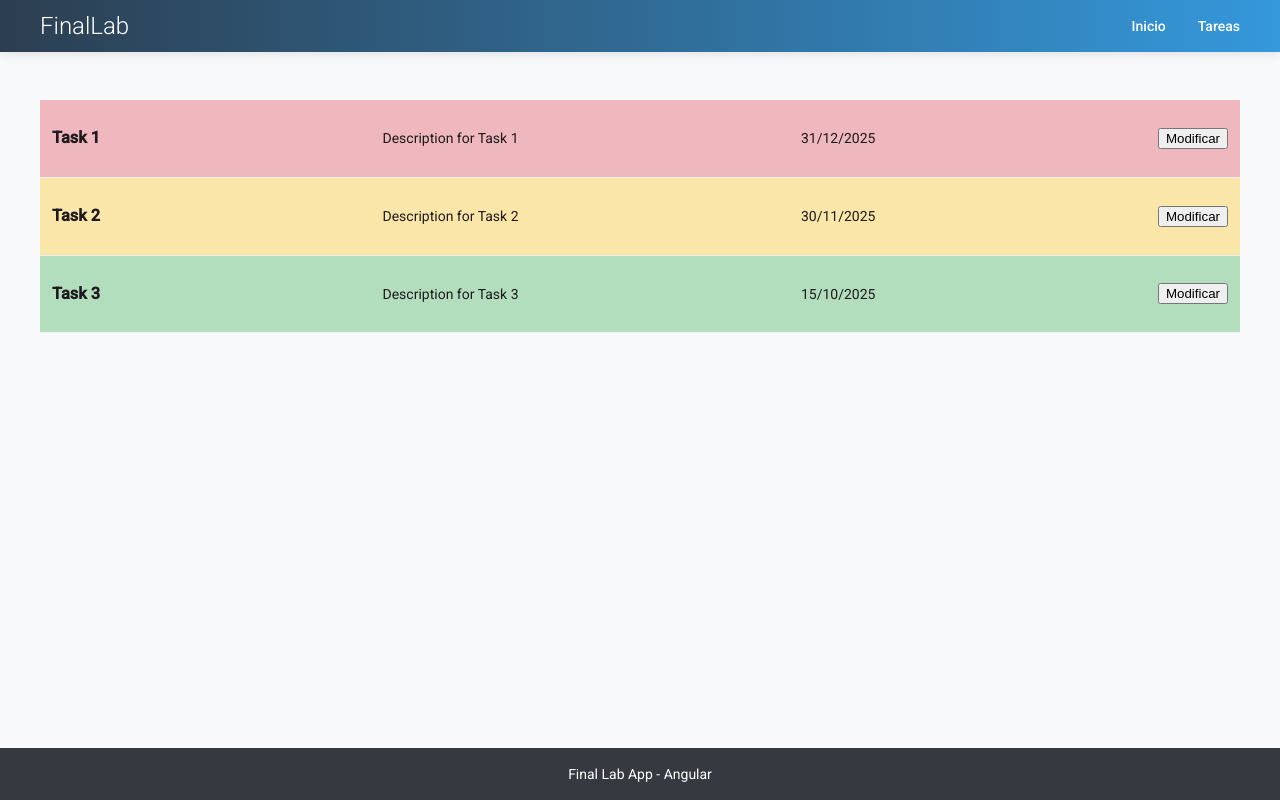
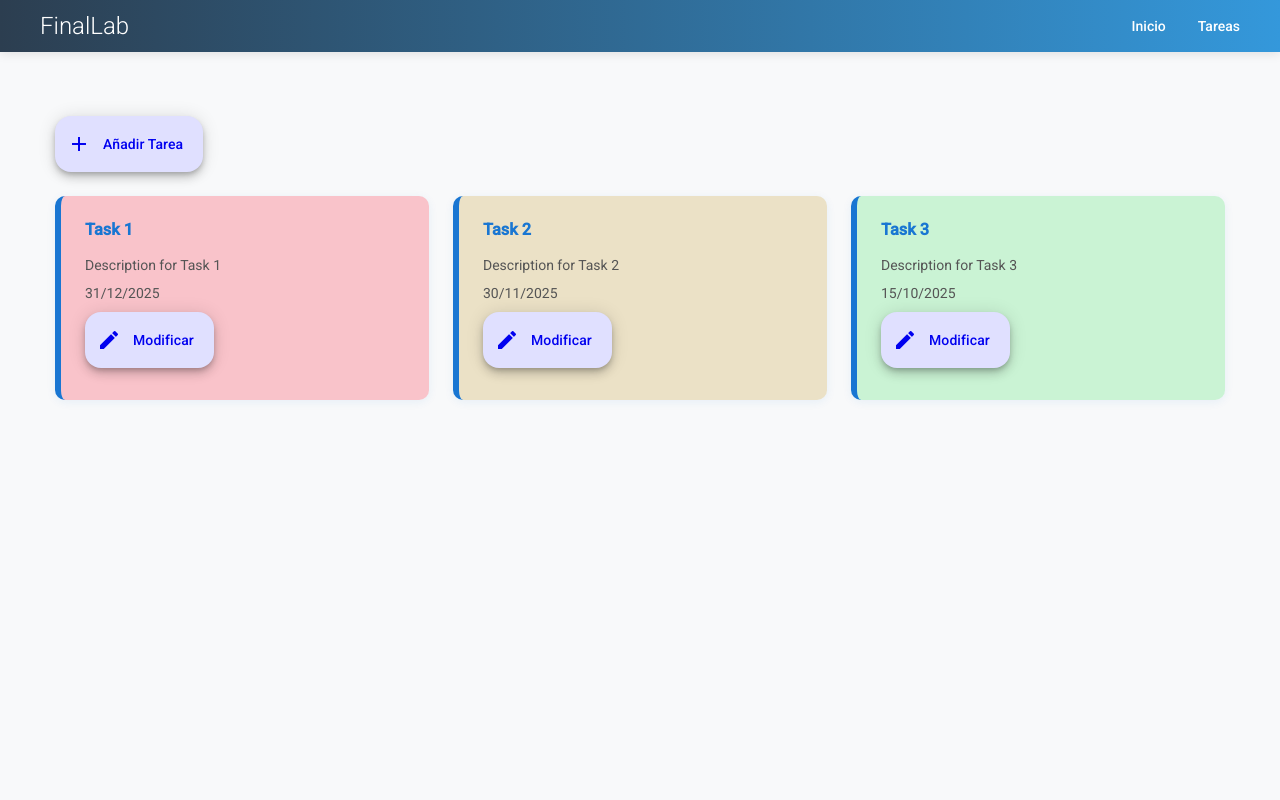
Before and after one commit to JuanFcoMiranda/FinalLab, an Angular app: page /tasks in a window 1280 px wide. Shown: the top 800 px of the page. Built offline with nearby package versions, Linux system fonts and the light colour scheme.

Commit message:
Added edit form to modify tasks and a button to create a new one

```diff
--- a/src/app/app.css
+++ b/src/app/app.css
@@ -80,3 +80,20 @@
         padding: 1rem;
     }
 }
+
+.snackbar-success,
+.snackbar-error {
+    --mat-snack-bar-button-color: white;
+
+    .mat-mdc-snack-bar-action {
+        background-color: rgba(255, 255, 255, 0.2);
+    }
+}
+
+.snackbar-success {
+    --mdc-snackbar-container-color: #4caf50;
+}
+
+.snackbar-error {
+    --mdc-snackbar-container-color: #f44336;
+}
--- a/src/app/components/task-detail/task-detail.css
+++ b/src/app/components/task-detail/task-detail.css
@@ -0,0 +1,28 @@
+form {
+  max-width: 600px;
+  margin: 40px auto;
+  padding: 32px;
+  border: 1px solid #e0e0e0;
+  border-radius: 10px;
+  background: #f5f7fa;
+  box-shadow: 0 2px 12px rgba(0,0,0,0.07);
+}
+
+h2 {
+  text-align: center;
+  margin-bottom: 24px;
+  color: #1976d2;
+  font-weight: 600;
+}
+
+mat-label {
+  display: block;
+  margin-bottom: 18px;
+  font-size: 1rem;
+  color: #333;
+}
+
+mat-form-field {
+  width: 100%;
+  margin-top: 6px;
+}
--- a/src/app/components/task-detail/task-detail.ts
+++ b/src/app/components/task-detail/task-detail.ts
@@ -1,11 +1,89 @@
-import { Component } from '@angular/core';
+import {Component, inject, signal} from '@angular/core';
+import {FormControl, FormGroup, ReactiveFormsModule, Validators} from "@angular/forms";
+import {Task, TaskCategory, TaskPriority, TaskStatus} from "../../models/task";
+import {MatFabButton} from "@angular/material/button";
+import {MatIcon} from "@angular/material/icon";
+import {ActivatedRoute} from "@angular/router";
+import {TaskService} from "../../services/task-service";
+import {MatDatepicker, MatDatepickerInput, MatDatepickerToggle} from "@angular/material/datepicker";
+import {MatFormField, MatInput, MatLabel, MatSuffix} from "@angular/material/input";
+import {MatOption, MatSelect} from "@angular/material/select";
+import {CdkTextareaAutosize} from "@angular/cdk/text-field";
+import {MatSnackBar} from "@angular/material/snack-bar";
 
 @Component({
   selector: 'app-task-detail',
-  imports: [],
+    imports: [
+        ReactiveFormsModule,
+        MatFabButton,
+        MatIcon,
+        MatDatepickerInput,
+        MatDatepicker,
+        MatInput,
+        MatDatepickerToggle,
+        MatSuffix,
+        MatFormField,
+        MatSelect,
+        MatOption,
+        MatLabel,
+        CdkTextareaAutosize
+    ],
   templateUrl: './task-detail.html',
   styleUrl: './task-detail.css'
 })
 export class TaskDetail {
+    priorities = Object.values(TaskPriority);
+    statuses = Object.values(TaskStatus);
+    categories = Object.values(TaskCategory);
+    taskForm= new FormGroup({
+        id: new FormControl(0, Validators.required),
+        title: new FormControl("", Validators.minLength(3)),
+        description: new FormControl("", Validators.minLength(5)),
+        expirationDate: new FormControl<Date>(new Date(), Validators.required),
+        priority: new FormControl("", Validators.required),
+        status: new FormControl("", Validators.required),
+        category: new FormControl("", Validators.required)
+    });
+    private readonly activatedRoute = inject(ActivatedRoute);
+    private readonly taskService = inject(TaskService);
+    taskId = signal('');
+    private readonly task: Task | undefined;
+    protected snackBar = inject(MatSnackBar);
 
+    constructor() {
+        this.activatedRoute.params.subscribe((params) => { this.taskId.set(params['id']); });
+        this.task = this.taskService.getTaskById(Number(this.taskId()));
+        if (this.task) {
+            this.taskForm.setValue({
+                id: this.task.id,
+                title: this.task.title,
+                description: this.task.description,
+                expirationDate: new Date(this.task.expirationDate),
+                priority: this.task.priority,
+                status: this.task.status,
+                category: this.task.category
+            });
+        }
+    }
+
+    onSubmit() {
+        if (!this.taskForm.valid) {
+            console.log("Form Submitted!", this.taskForm.value);
+            const task : Task = {
+                id: this.taskForm.value.id!,
+                title: this.taskForm.value.title!,
+                description: this.taskForm.value.description!,
+                expirationDate: new Date(this.taskForm.value.expirationDate!),
+                priority: this.taskForm.value.priority as TaskPriority,
+                status: this.taskForm.value.status as TaskStatus,
+                category: this.taskForm.value.category as TaskCategory
+            };
+            this.taskService.updateTask(Number(this.taskId()), task);
+        }
+        else {
+            this.snackBar.open('Please fill in all required fields.', 'OK', {
+                panelClass: ['snackbar-error'],
+            });
+        }
+    }
 }
--- a/src/app/components/tasks-list/tasks-list.css
+++ b/src/app/components/tasks-list/tasks-list.css
@@ -1,72 +1,46 @@
-.tasks-list {
-    max-width: 1200px;
-    margin: 0 auto;
-    padding: 1rem;
+:host {
+    display: flex;
+    flex-direction: column;
+    align-items: center;
+    justify-content: flex-start;
+    min-height: 100vh;
 }
 
-.tasks-list-header {
+.add-task-btn {
+    margin: 32px 0 24px 0;
+    align-self: center;
+}
+
+.tasks-list {
     display: flex;
-    justify-content: space-between;
-    align-items: center;
-    margin-bottom: 1rem;
-
-    h2 {
-        margin: 0;
-        font-size: 1.5rem;
-    }
+    flex-wrap: wrap;
+    gap: 24px;
+    justify-content: center;
+    width: 100%;
 }
 
 .task-item {
-    display: flex;
-    justify-content: space-between;
-    align-items: center;
-    padding: 0.75rem;
-    border-bottom: 1px solid #eee;
+    background: #fff;
+    border-radius: 10px;
+    box-shadow: 0 2px 10px rgba(25, 118, 210, 0.08);
+    padding: 24px;
+    width: 320px;
+    transition: box-shadow 0.2s;
+    border-left: 6px solid #1976d2;
+}
 
-    &:hover {
-        background-color: #f9f9f9;
-    }
+.task-item:hover {
+    box-shadow: 0 4px 16px rgba(25, 118, 210, 0.15);
+}
 
-    .task-info {
-        display: flex;
-        flex-direction: column;
+.task-item h3 {
+    margin-top: 0;
+    color: #1976d2;
+    font-weight: 600;
+}
 
-        .task-title {
-            font-weight: bold;
-            margin: 0;
-        }
-
-        .task-details {
-            font-size: 0.875rem;
-            color: #666;
-        }
-    }
-
-    .task-actions {
-        button {
-            margin-left: 0.5rem;
-            padding: 0.5rem 1rem;
-            border: none;
-            border-radius: 4px;
-            cursor: pointer;
-
-            &.edit-btn {
-                background-color: #007bff;
-                color: white;
-
-                &:hover {
-                    background-color: #0056b3;
-                }
-            }
-
-            &.delete-btn {
-                background-color: #dc3545;
-                color: white;
-
-                &:hover {
-                    background-color: #a71d2a;
-                }
-            }
-        }
-    }
+.task-item p {
+    margin: 8px 0;
+    color: #555;
+    line-height: 1.4;
 }
--- a/src/app/components/tasks-list/tasks-list.html
+++ b/src/app/components/tasks-list/tasks-list.html
@@ -1,14 +1,25 @@
 @if (tasks.length === 0) {
     <p>No tasks available.</p>
 } @else {
+    <div class="tasks-header">
+        <button matFab extended class="add-task-btn" (click)="onAddTask()">
+            <mat-icon>add</mat-icon>
+            <mat-label>Añadir Tarea</mat-label>
+        </button>
         <div class="tasks-list">
             @for (task of tasks; track task.id) {
                 <div class="task-item" [appPriorityColor]="task.priority">
                     <h3>{{ task.title }}</h3>
                     <p>{{ task.description }}</p>
                     <p>{{ task.expirationDate | date:'dd/MM/yyyy' }}</p>
-                <p><button class="edit-btn" (click)="modify($event)">Modificar</button></p>
+                    <p>
+                        <button matFab extended (click)="onModifyTask(task)">
+                            <mat-icon>edit</mat-icon>
+                            Modificar
+                        </button>
+                    </p>
                 </div>
             }
         </div>
+    </div>
 }
--- a/src/app/components/tasks-list/tasks-list.ts
+++ b/src/app/components/tasks-list/tasks-list.ts
@@ -1,22 +1,37 @@
-import {Component, inject } from '@angular/core';
+import {Component, inject} from '@angular/core';
 import {TaskService} from '../../services/task-service';
 import {DatePipe} from '@angular/common';
 import {PriorityColor} from "../../shared/directives/priority-color";
 import {Task} from "../../models/task";
+import {MatIcon} from "@angular/material/icon";
+import {MatFabButton} from "@angular/material/button";
+import {Router} from "@angular/router";
+import {MatLabel} from "@angular/material/form-field";
 
 @Component({
-  selector: 'app-tasks-list',
+    selector: 'app-tasks-list',
     imports: [
         DatePipe,
-        PriorityColor
+        PriorityColor,
+        MatIcon,
+        MatFabButton,
+        MatLabel
     ],
-  templateUrl: './tasks-list.html',
-  styleUrl: './tasks-list.css'
+    templateUrl: './tasks-list.html',
+    styleUrl: './tasks-list.css'
 })
 export class TasksList {
-  private readonly taskService: TaskService = inject(TaskService)
-  tasks = this.taskService.tasks;
+    private readonly router = inject(Router);
+    private readonly taskService: TaskService = inject(TaskService)
+    tasks = this.taskService.tasks;
 
+    onModifyTask(task: Task) {
+        console.log(`The size is ${task.description}.`);
+        this.router.navigate(['/tasks', task.id]).then();
+    }
 
-    modify(task: Task) {}
+    onAddTask() {
+        console.log(`Add a new task.`);
+        this.router.navigate(['/add-task']).then();
+    }
 }
--- a/src/app/models/task.ts
+++ b/src/app/models/task.ts
@@ -9,19 +9,19 @@ export interface Task {
 }
 
 export enum TaskPriority {
-  Low= 1,
-  Medium,
-  High
+  Low = "Low",
+  Medium = "Medium",
+  High = "High"
 }
 
 export enum TaskStatus {
-  Pending = 1,
-  InProgress,
-  Completed
+  Pending = "Pending",
+  InProgress = "In Progress",
+  Completed = "Completed"
 }
 
 export enum TaskCategory {
-  Work = 1,
-  Personal,
-  Other
+  Work = "Work",
+  Personal = "Personal",
+  Other = "Other"
 }
--- a/src/app/services/task-service.ts
+++ b/src/app/services/task-service.ts
@@ -13,4 +13,15 @@ export class TaskService {
     { id: 3, title: 'Task 3', description: 'Description for Task 3', category: TaskCategory.Other,
       priority: TaskPriority.Low, status: TaskStatus.Completed, expirationDate: new Date('2025-10-15') }
   ];
+
+    getTaskById(id: number): Task | undefined {
+        return this.tasks.find(task => task.id === id);
+    }
+
+    updateTask(id: number, updatedTask: Task): void {
+        const index = this.tasks.findIndex(task => task.id === id);
+        if (index !== -1) {
+            this.tasks[index] = { ...updatedTask, id }; // Ensure the ID remains unchanged
+        }
+    }
 }
--- a/src/app/shared/directives/priority-color.ts
+++ b/src/app/shared/directives/priority-color.ts
@@ -8,9 +8,9 @@ export class PriorityColor implements OnInit, OnChanges {
     @Input("appPriorityColor") priority: TaskPriority | undefined;
 
     priorityColors: { [key in TaskPriority]: string } = {
-        [TaskPriority.Low]: '#28a745', // Green color
-        [TaskPriority.Medium]: '#ffc107', // Yellow color
-        [TaskPriority.High]: '#dc3545' // Red color
+        [TaskPriority.Low]: '#6ce888', // Green color
+        [TaskPriority.Medium]: '#cfb05e', // Yellow color
+        [TaskPriority.High]: '#fa596b' // Red color
     };
 
     constructor(private readonly el: ElementRef) {}
--- a/src/custom-theme.scss
+++ b/src/custom-theme.scss
@@ -9,8 +9,8 @@
 html {
   @include mat.theme((
     color: (
-      primary: mat.$magenta-palette,
-      tertiary: mat.$violet-palette,
+      primary: mat.$blue-palette,
+      tertiary: mat.$azure-palette,
     ),
     typography: Roboto,
     density: 0,
```
Also changed, not shown: src/app/app.config.ts (+14 -8 lines), src/app/components/task-detail/task-detail.html (+70 -1 lines). Lines whose indentation alone changed are shown as unchanged.
